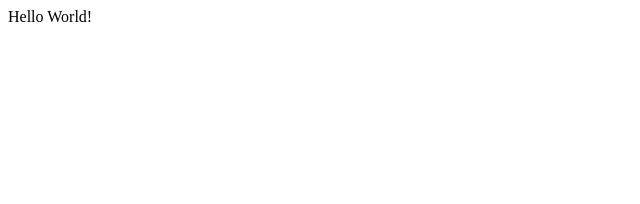
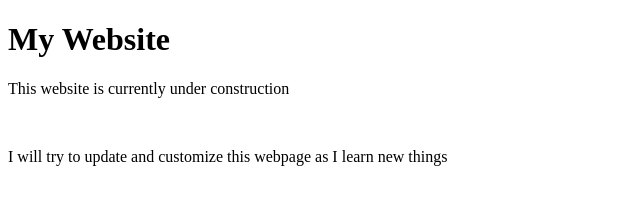
Before and after one commit to emrethedemirbas/emrethedemirbas.github.io, a plain HTML site: page index.html in a window 1280 px wide. Shown: the whole page, without its empty margins (0-640 px from the left). Drawn offline with Linux system fonts and the light colour scheme.

Commit message:
Descriptions added

```diff
--- a/index.html
+++ b/index.html
@@ -2,10 +2,11 @@
 
 <html>
     <head>
-
+        <h1> My Website </h1>
     </head>
 
     <body>
-        Hello World!
+        <p> This website is currently under construction </p><br>
+        <p> I will try to update and customize this webpage as I learn new things</p><br>
     </body>
 </html>
```
